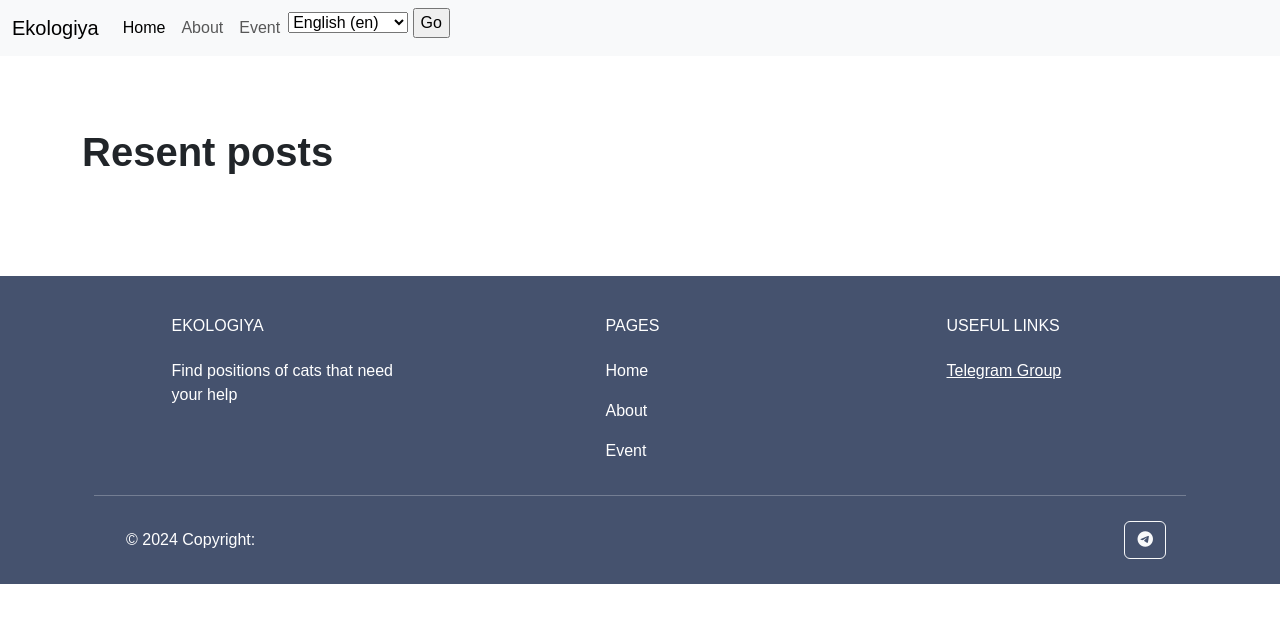
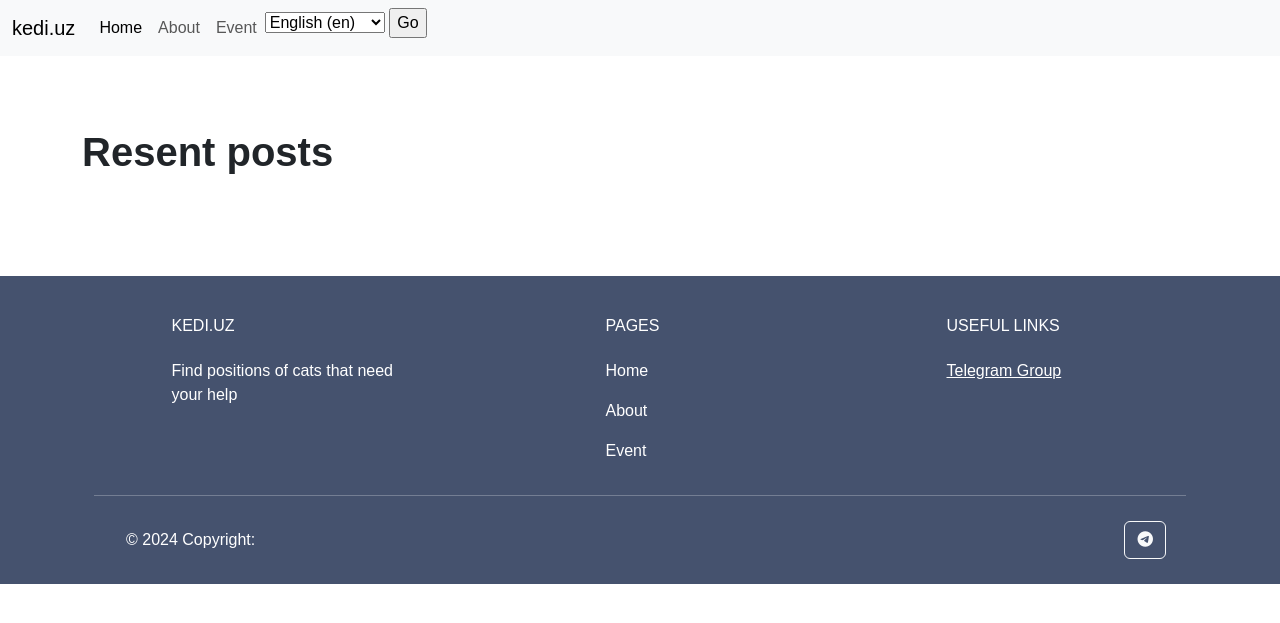
Before and after one commit to bahrom04/kedi.uz, a Django app: page / in a window 1280 px wide. Shown: the top 623 px of the page. Run offline with Django 4.2, Linux system fonts and the light colour scheme; data that the repository does not hold is empty; some libraries are stand-ins or nearby versions.

Commit message:
rename: ekologiya to kedi.uz

```diff
--- a/templates/base.html
+++ b/templates/base.html
@@ -33,7 +33,7 @@
 <body style="font-family: source sans pro,sans-serif;">
   <nav class="navbar navbar-expand-lg navbar-light bg-light">
     <div class="container-fluid">
-      <a class="navbar-brand" href="{% url 'common:home' %}">Ekologiya</a>
+      <a class="navbar-brand" href="{% url 'common:home' %}">kedi.uz</a>
       <button class="navbar-toggler" type="button" data-bs-toggle="collapse" data-bs-target="#navbarNavDropdown"
         aria-controls="navbarNavDropdown" aria-expanded="false" aria-label="Toggle navigation">
         <span class="navbar-toggler-icon"></span>
@@ -85,7 +85,7 @@
           <!-- Grid column -->
           <div class="col-md-3 col-lg-3 col-xl-3 mx-auto mt-3">
             <h6 class="text-uppercase mb-4 font-weight-bold">
-              Ekologiya
+              Kedi.uz
             </h6>
             <p>
               Find positions of cats that need your help
```
